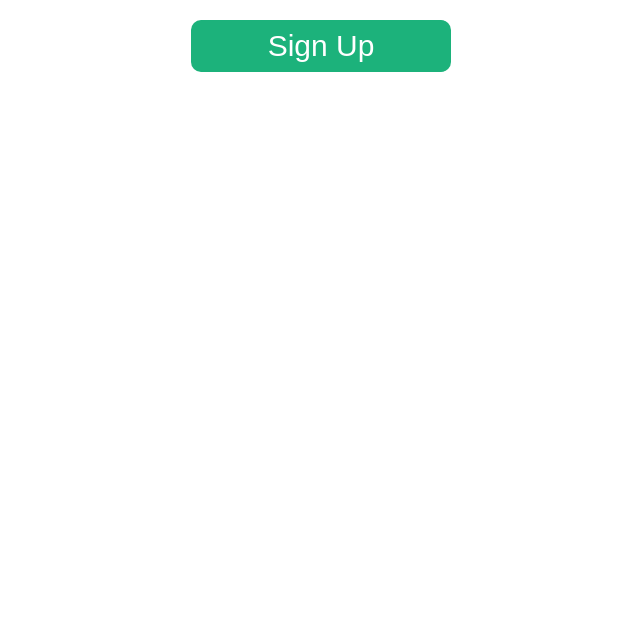
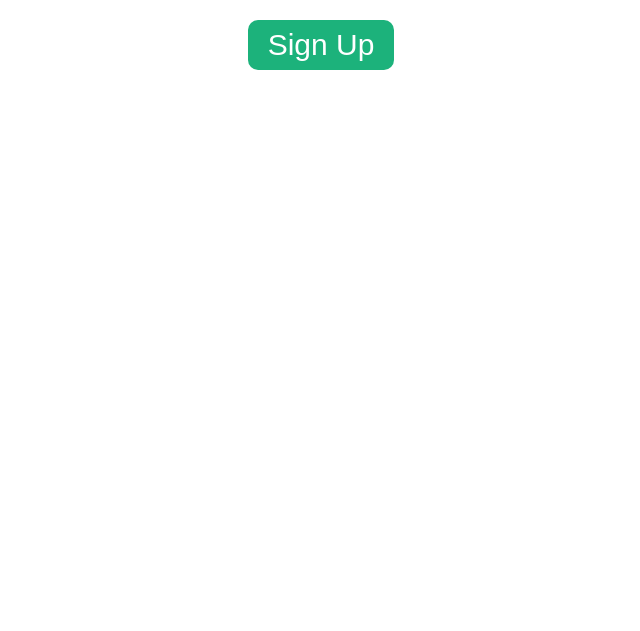
Before and after one commit to Yashraj9128/visa, a plain HTML site: page signup.html in a window 1280 px wide. Shown: the part 169-800 px from the top of the page, without its empty margins (319-959 px from the left). Drawn offline with Linux system fonts and the light colour scheme.

Commit message:
Update signup.html

```diff
--- a/signup.html
+++ b/signup.html
@@ -28,7 +28,7 @@ input[type=text]:focus, input[type=password]:focus {
 button {
   background-color: #04AA6D;
   color: white;
-  padding: 9px 77px;
+  padding: 8px 20px;
   display: block;
   margin: auto;
   margin-top: 5px;
```
